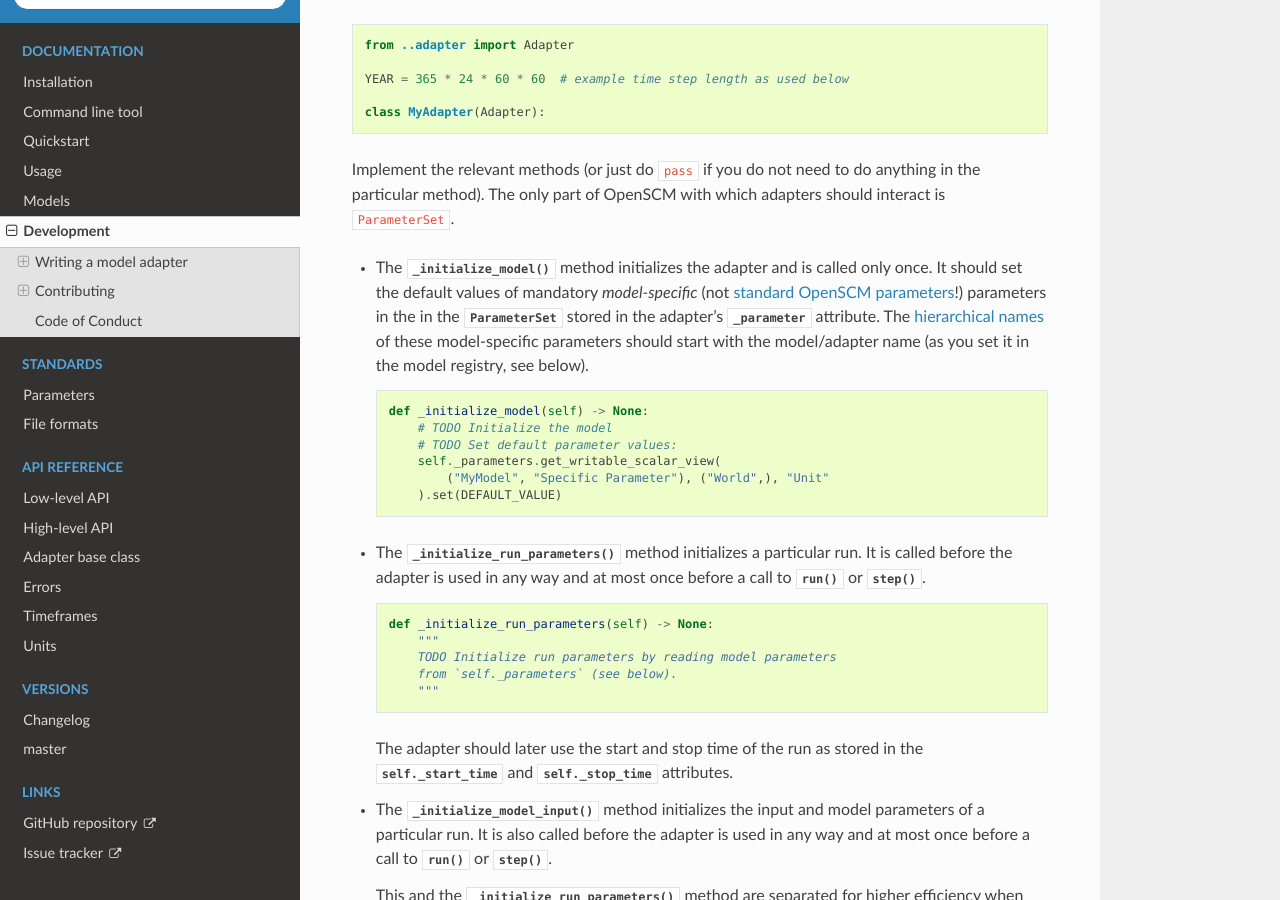
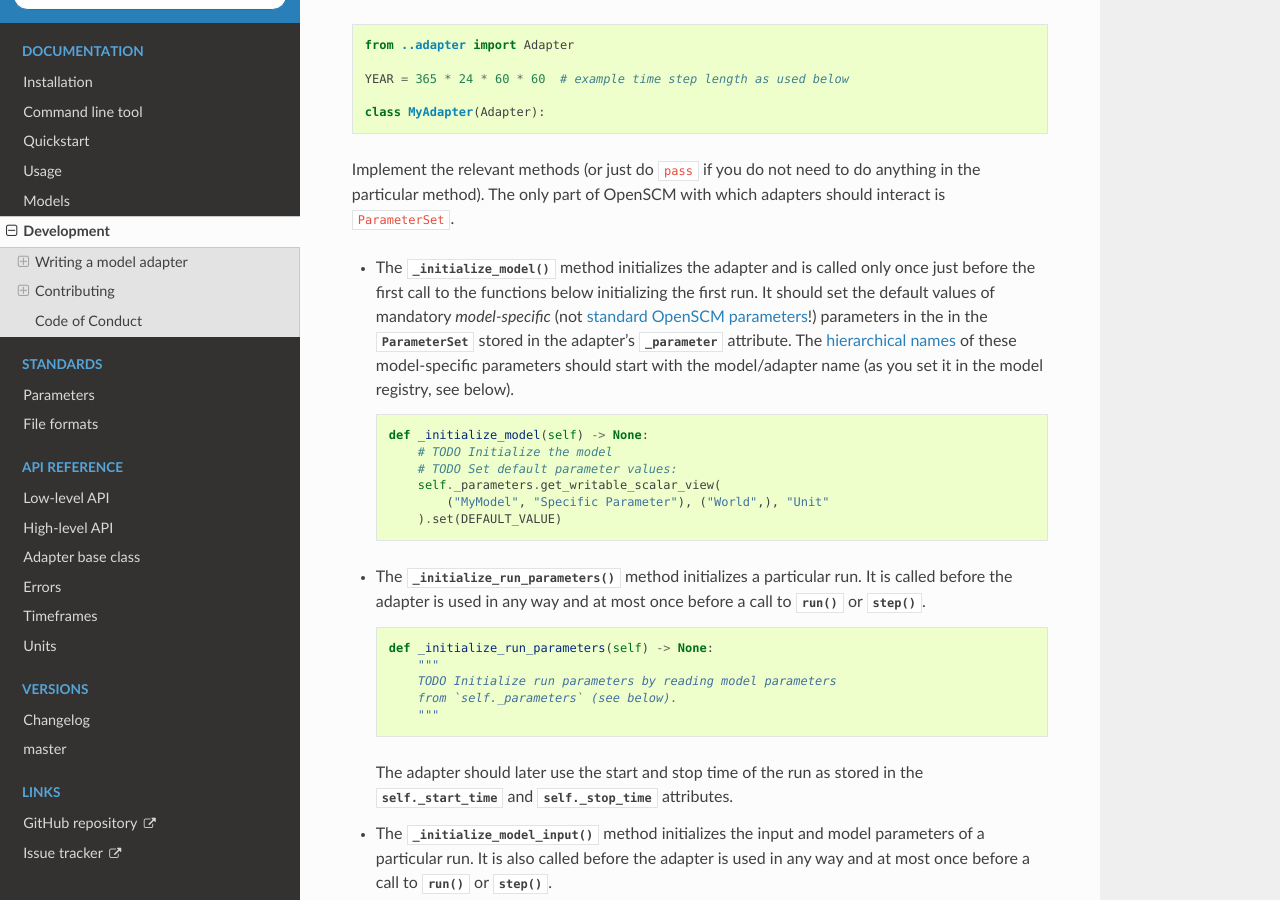
Before and after one commit to openscm/openscm, a Sphinx documentation site: the page built from docs/development.rst, in a window 1280 px wide and 900 px high, scrolled down 1029 px. Built offline with Sphinx 7.4.7 and the Read the Docs theme 2.0.0, drawn with Linux system fonts in a browser that asks for light colours.

Commit message:
Postpone `_initialize_model` until first run initialization

```diff
--- a/docs/development.rst
+++ b/docs/development.rst
@@ -60,14 +60,15 @@ need to do anything in the particular method). The only part of OpenSCM with
 which adapters should interact is ``ParameterSet``.
 
 - The :func:`~openscm.adapter.Adapter._initialize_model` method
-  initializes the adapter and is called only once. It should set the
-  default values of mandatory *model-specific* (not :ref:`standard
-  OpenSCM parameters <standard-parameters>`!) parameters in the in the
-  :class:`~openscm.core.ParameterSet` stored in the adapter's
-  :attr:`~openscm.adapter.Adapter._parameter` attribute. The :ref:`hierarchical
-  names <parameter-hierarchy>` of these model-specific parameters should
-  start with the model/adapter name (as you set it in the model registry,
-  see below).
+  initializes the adapter and is called only once just before the
+  first call to the functions below initializing the first run. It
+  should set the default values of mandatory *model-specific* (not
+  :ref:`standard OpenSCM parameters <standard-parameters>`!)
+  parameters in the in the :class:`~openscm.core.ParameterSet` stored
+  in the adapter's :attr:`~openscm.adapter.Adapter._parameter`
+  attribute. The :ref:`hierarchical names <parameter-hierarchy>` of
+  these model-specific parameters should start with the model/adapter
+  name (as you set it in the model registry, see below).
 
   .. code:: python
 
```
Also changed, not shown: 2 other files.
